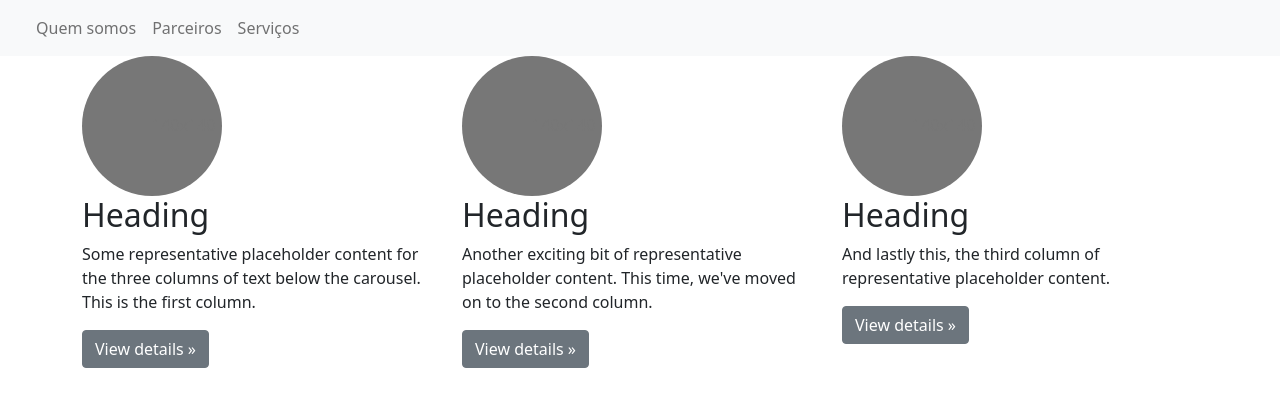
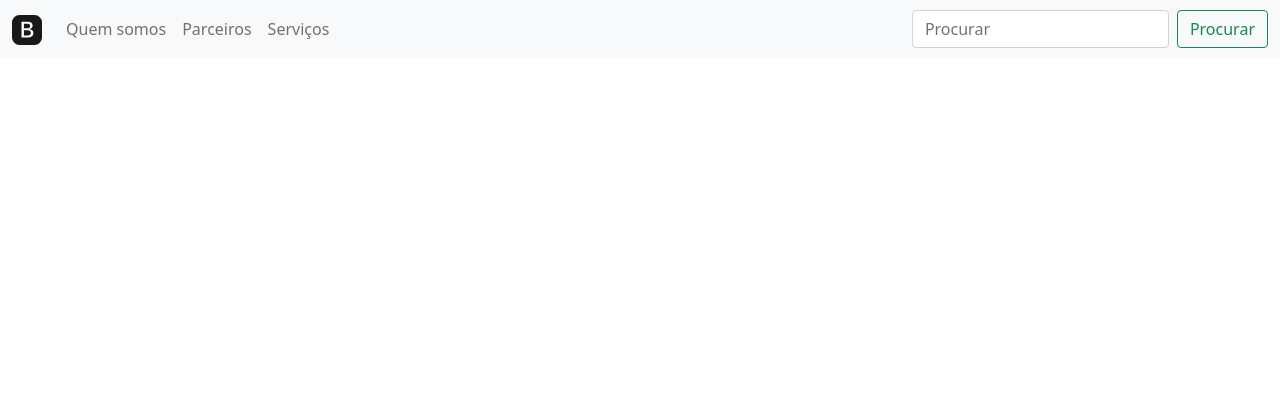
Before and after one commit to eluvya/aula-bootstrap, a website: page index.html in a window 1280 px wide. Drawn offline with Linux system fonts and the light colour scheme.

Commit message:
estilizando navbar

```diff
--- a/index.html
+++ b/index.html
@@ -1,59 +1,45 @@
 <!DOCTYPE html>
 <html lang="pt-br">
+
 <head>
     <title>Minha página</title>
     <meta charset="utf-8">
     <link rel="stylesheet" type="text/css" href="bootstrap/css/bootstrap.min.css">
     <link rel="stylesheet" type="text/css" href="css/style.css">
 </head>
+
 <body>
     <nav class="navbar navbar-expand-lg navbar-light bg-light">
         <div class="container-fluid">
             <a class="navbar-brand" href="#">
-                    <img src="" width="" height="">
+                <svg xmlns="http://www.w3.org/2000/svg" width="30" height="30" fill="currentColor"
+                    class="bi bi-bootstrap-fill" viewBox="0 0 16 16">
+                    <path
+                        d="M6.375 7.125V4.658h1.78c.973 0 1.542.457 1.542 1.237 0 .802-.604 1.23-1.764 1.23H6.375zm0 3.762h1.898c1.184 0 1.81-.48 1.81-1.377 0-.885-.65-1.348-1.886-1.348H6.375v2.725z" />
+                    <path
+                        d="M4.002 0a4 4 0 0 0-4 4v8a4 4 0 0 0 4 4h8a4 4 0 0 0 4-4V4a4 4 0 0 0-4-4h-8zm1.06 12V3.545h3.399c1.587 0 2.543.809 2.543 2.11 0 .884-.65 1.675-1.483 1.816v.1c1.143.117 1.904.931 1.904 2.033 0 1.488-1.084 2.396-2.888 2.396H5.062z" />
+                </svg>
             </a>
             <div class="collapse navbar-collapse" id="navbarSupportedContent">
                 <ul class="navbar-nav me-auto mb-2 mb-lg-0">
                     <li class="nav-item">
-                            <a class="nav-link" aria-current="page" href="#">Quem somos</a>
+                        <a class="nav-link" aria-current="page" href="#quemsomos">Quem somos</a>
                     </li>
                     <li class="nav-item">
-                            <a class="nav-link" aria-current="page" href="#">Parceiros</a>
+                        <a class="nav-link" aria-current="page" href="#parceiros">Parceiros</a>
                     </li>
                     <li class="nav-item">
-                            <a class="nav-link" aria-current="page" href="#">Serviços</a>
+                        <a class="nav-link" aria-current="page" href="#servicos">Serviços</a>
                     </li>
                 </ul>
+                <form class="d-flex">
+                    <input class="form-control me-2" type="search" placeholder="Procurar" aria-label="Search">
+                    <button class="btn btn-outline-success" type="submit">Procurar</button>
+                </form>
             </div>
         </div>
     </nav>
-        <section id="quemsomos">
-            <div class="container marketing">
 
-                <!-- Three columns of text below the carousel -->
-                <div class="row">
-                  <div class="col-lg-4">
-                    <svg class="bd-placeholder-img rounded-circle" width="140" height="140" xmlns="http://www.w3.org/2000/svg" role="img" aria-label="Placeholder: 140x140" preserveAspectRatio="xMidYMid slice" focusable="false"><title>Placeholder</title><rect width="100%" height="100%" fill="#777"/><text x="50%" y="50%" fill="#777" dy=".3em">140x140</text></svg>
+</body>
 
-                    <h2>Heading</h2>
-                    <p>Some representative placeholder content for the three columns of text below the carousel. This is the first column.</p>
-                    <p><a class="btn btn-secondary" href="#">View details &raquo;</a></p>
-                  </div><!-- /.col-lg-4 -->
-                  <div class="col-lg-4">
-                    <svg class="bd-placeholder-img rounded-circle" width="140" height="140" xmlns="http://www.w3.org/2000/svg" role="img" aria-label="Placeholder: 140x140" preserveAspectRatio="xMidYMid slice" focusable="false"><title>Placeholder</title><rect width="100%" height="100%" fill="#777"/><text x="50%" y="50%" fill="#777" dy=".3em">140x140</text></svg>
-
-                    <h2>Heading</h2>
-                    <p>Another exciting bit of representative placeholder content. This time, we've moved on to the second column.</p>
-                    <p><a class="btn btn-secondary" href="#">View details &raquo;</a></p>
-                  </div><!-- /.col-lg-4 -->
-                  <div class="col-lg-4">
-                    <svg class="bd-placeholder-img rounded-circle" width="140" height="140" xmlns="http://www.w3.org/2000/svg" role="img" aria-label="Placeholder: 140x140" preserveAspectRatio="xMidYMid slice" focusable="false"><title>Placeholder</title><rect width="100%" height="100%" fill="#777"/><text x="50%" y="50%" fill="#777" dy=".3em">140x140</text></svg>
-
-                    <h2>Heading</h2>
-                    <p>And lastly this, the third column of representative placeholder content.</p>
-                    <p><a class="btn btn-secondary" href="#">View details &raquo;</a></p>
-                  </div><!-- /.col-lg-4 -->
-                </div><!-- /.row -->
-        </section>
-    </body>
 </html>
--- /dev/null
+++ b/package.json
@@ -0,0 +1,5 @@
+{
+  "dependencies": {
+    "bootstrap-icons": "^1.8.1"
+  }
+}
```
Also changed, not shown: img/quemsomos.jpg (added), 1 other file. Lines whose indentation alone changed are shown as unchanged.
